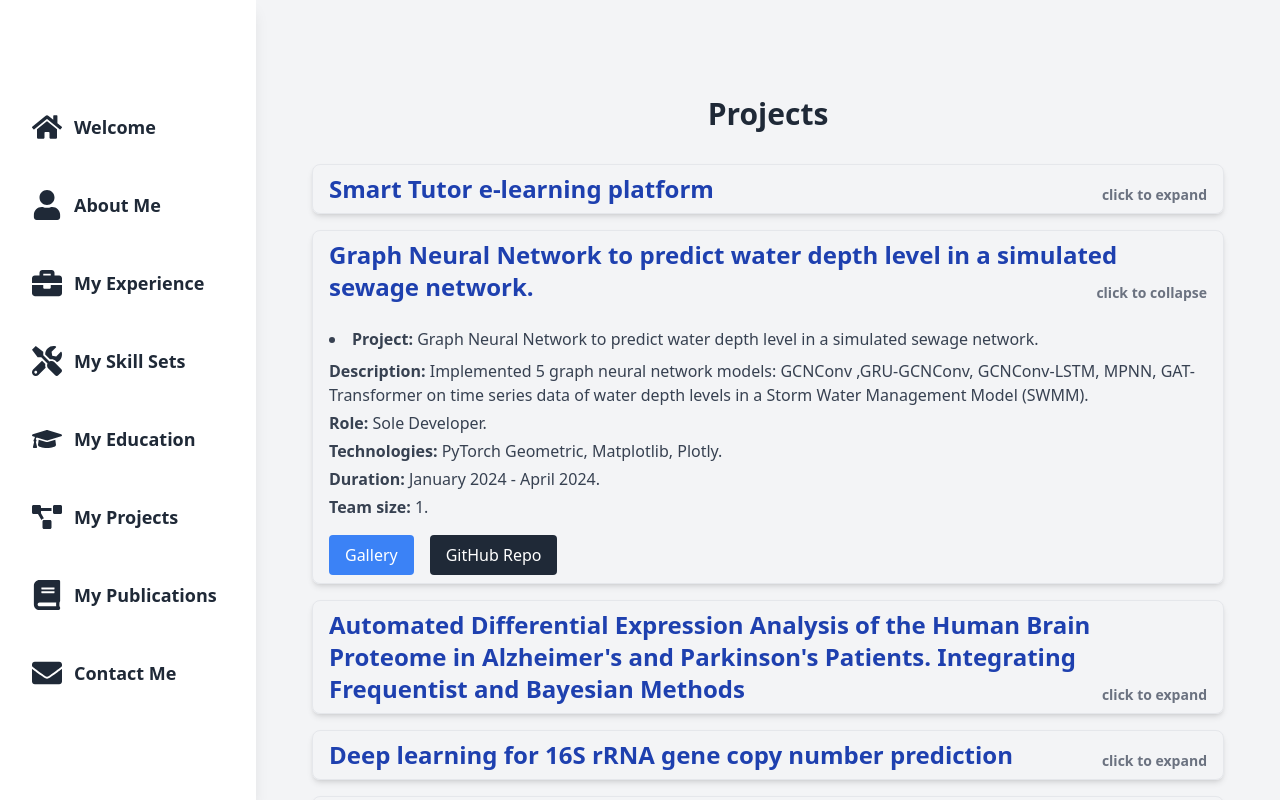
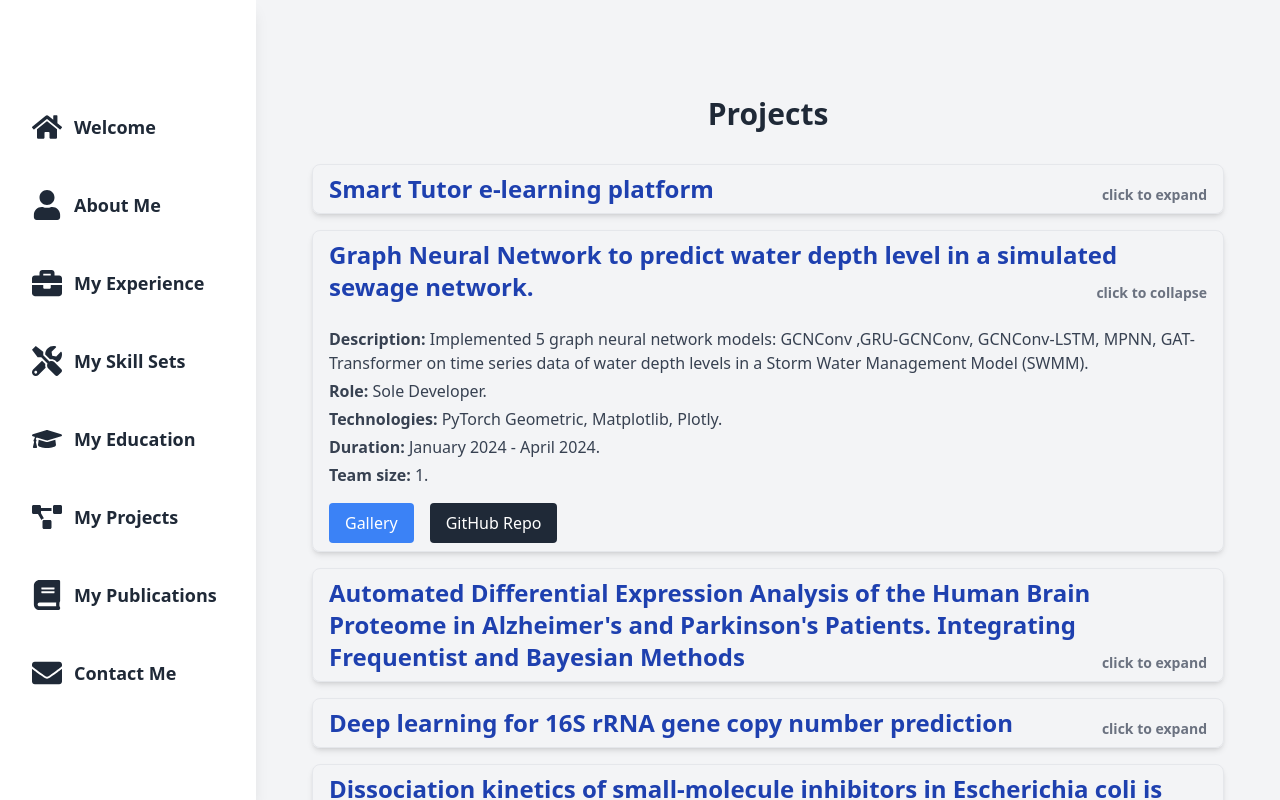
Before and after one commit to dailephd/mywebsite_20250204, a Next.js app: page /projects in a window 1280 px wide. Both pictures are taken after a click on the button 768 px from the left and 271 px from the top of the page. Shown: the top 800 px of the page. Built offline with nearby package versions, Linux system fonts and the light colour scheme.

Commit message:
Remove bulletpoints in projects page

```diff
--- a/app/data/projectsData.js
+++ b/app/data/projectsData.js
@@ -2,7 +2,7 @@ const projects = [
     {
         title: "Smart Tutor e-learning platform",
         details: (
-            <ul className="second-level list-inside mt-2 space-y-1 text-gray-700">
+            <ul className="list-inside mt-2 space-y-1 text-gray-700">
                 <li><strong>Description:</strong> Developed a web application that allows users to upload text
                     materials, create tests, conduct evaluations, and view feedback. Evaluations are conducted
                     based on defined metrics. Users can also track their performance over time.
@@ -30,10 +30,7 @@ const projects = [
     {
         title: "Graph Neural Network to predict water depth level in a simulated sewage network.",
         details: (
-            <ul className="first-level list-disc list-inside mt-2 space-y-1 text-gray-700">
-                <li><strong>Project:</strong> Graph Neural Network to predict water depth level in a simulated
-                    sewage network.
-                    <ul className="second-level list-inside mt-2 space-y-1 text-gray-700">
+            <ul className="list-inside mt-2 space-y-1 text-gray-700">
                         <li><strong>Description:</strong> Implemented 5 graph neural network models: GCNConv
                             ,GRU-GCNConv, GCNConv-LSTM, MPNN, GAT-Transformer on time series data of water depth levels in a
                             Storm Water Management Model (SWMM).
@@ -42,8 +39,6 @@ const projects = [
                         <li><strong>Technologies:</strong> PyTorch Geometric, Matplotlib, Plotly.</li>
                         <li><strong>Duration:</strong> January 2024 - April 2024.</li>
                         <li><strong>Team size:</strong> 1.</li>
-                    </ul>
-                </li>
             </ul>
         ),
         gallery: [
@@ -62,11 +57,7 @@ const projects = [
             "Proteome in Alzheimer's and Parkinson's Patients. " +
             "Integrating Frequentist and Bayesian Methods",
         details: (
-            <ul className="first-level list-disc list-inside mt-2 space-y-1 text-gray-700">
-                <li>
-                    <strong>Project:</strong>Automated Differential Expression Analysis of the Human Brain
-                    Proteome in Alzheimer's and Parkinson's Patients. Integrating Frequentist and Bayesian Methods.
-                    <ul className="second-level list-inside mt-2 space-y-1 text-gray-700">
+            <ul className="list-inside mt-2 space-y-1 text-gray-700">
                         <li>
                             <strong>Description:</strong> Developed a pipeline for identifying significantly differentially
                             expressed proteins in proteomics datasets using a hybrid Frequentist-Bayesian approach.
@@ -76,12 +67,10 @@ const projects = [
                             The pipeline also integrates visualizations such as volcano plots and Bayesian posterior distributions
                             to compare statistical methods and enhance interpretability.
                         </li>
-                        <li><strong>Role:</strong>Sole Data Scientist.</li>
+                        <li><strong>Role:</strong> Sole Data Scientist.</li>
                         <li><strong>Technologies:</strong>PyMC, Statsmodels, ArviZ, Scikit-learn, Pandas, Numpy, Matplotlib, Seaborn.</li>
                         <li><strong>Duration:</strong>July 2021 - August 2021.</li>
                         <li><strong>Team size:</strong>1.</li>
-                    </ul>
-                </li>
             </ul>
         ),
 
@@ -97,10 +86,7 @@ const projects = [
     {
         title: "Deep learning for 16S rRNA gene copy number prediction",
         details: (
-            <ul className="first-level list-disc list-inside mt-2 space-y-1 text-gray-700">
-                <li>
-                    <strong>Project:</strong> Deep learning for 16S rRNA gene copy number prediction.
-                    <ul className="second-level list-inside mt-2 space-y-1 text-gray-700">
+            <ul className="list-inside mt-2 space-y-1 text-gray-700">
                         <li>
                             <strong>Description:</strong> Implemented various deep learning models, including CNN,
                             RNN, Transformer, BERT, and hybrid models, to identify the optimal model for predicting
@@ -113,8 +99,6 @@ const projects = [
                         <li><strong>Technologies:</strong> TensorFlow, PyTorch, Scikit-learn, Matplotlib.</li>
                         <li><strong>Duration:</strong> September 2023 - August 2024.</li>
                         <li><strong>Team size:</strong> 2.</li>
-                    </ul>
-                </li>
             </ul>
         ),
     },
@@ -123,7 +107,7 @@ const projects = [
         title: "Dissociation kinetics of small-molecule inhibitors in " +
             "Escherichia coli is coupled to the physiological state of cells.",
         details: (
-            <ul className="second-level list-inside mt-2 space-y-1 text-gray-700">
+            <ul className="list-inside mt-2 space-y-1 text-gray-700">
                 <li>
                     <strong>Description:</strong> The unbinding rate of Hoechst 33342 is not constant but depends on
                     the cell growth rate. This dependence is mediated by cellular activity, forming a feedback loop
@@ -145,7 +129,7 @@ const projects = [
     {
         title: "Active efflux leads to heterogeneous dissipation of proton motive force by protonophores in bacteria.",
         details: (
-            <ul className="second-level list-inside mt-2 space-y-1 text-gray-700">
+            <ul className="list-inside mt-2 space-y-1 text-gray-700">
                 <li><strong>Description:</strong> E. coli cells responded heterogeneously to protonophores,
                     resulting in bimodal distributions of cell growth, substrate transport, and motility. This
                     heterogeneous response required active efflux systems. The response is driven by efflux-mediated
@@ -164,7 +148,7 @@ const projects = [
         title: "Distinct mechanisms coordinate transcription and translation under " +
             "carbon and nitrogen starvation in Escherichia coli.",
         details: (
-            <ul className="second-level list-inside mt-2 space-y-1 text-gray-700">
+            <ul className="list-inside mt-2 space-y-1 text-gray-700">
                 <li><strong>Role:</strong> Second Co-Author.</li>
                 <li><strong>Methodology:</strong> Bacterial culture, strain construction with KEIO library, smFISH,
                     β-Galactosidase assay, automated image analysis with MATLAB, fluorescent labeling of proteins
@@ -178,7 +162,7 @@ const projects = [
     {
         title: "Antibiotic-induced population fluctuations and dynamics of bacterial heteroresistance to antibiotics.",
         details: (
-            <ul className="second-level list-inside mt-2 space-y-1 text-gray-700">
+            <ul className="list-inside mt-2 space-y-1 text-gray-700">
                 <li><strong>Description:</strong> Eradicating bacteria with antibiotics is stochastic in nature.
                     Bactericidal antibiotics induced population fluctuations. At high concentrations, bacterial
                     clearance dynamics were heterogeneous. At low concentrations, clearance still occurred with a
@@ -197,7 +181,7 @@ const projects = [
     {
         title: "Endocytic regulation of RPE cell polarity and adhesion in eye development",
         details: (
-            <ul className="second-level list-inside mt-2 space-y-1 text-gray-700">
+            <ul className="list-inside mt-2 space-y-1 text-gray-700">
                 <li><strong>Description:</strong> Distributions of membrane proteins differ in embryonic,
                     post-natal, and mature mouse RPE, suggesting developmental regulation of protein trafficking.
                     Loss of Tsg101 severely disturbed the polarity of RPE, which forms irregular aggregates
```
